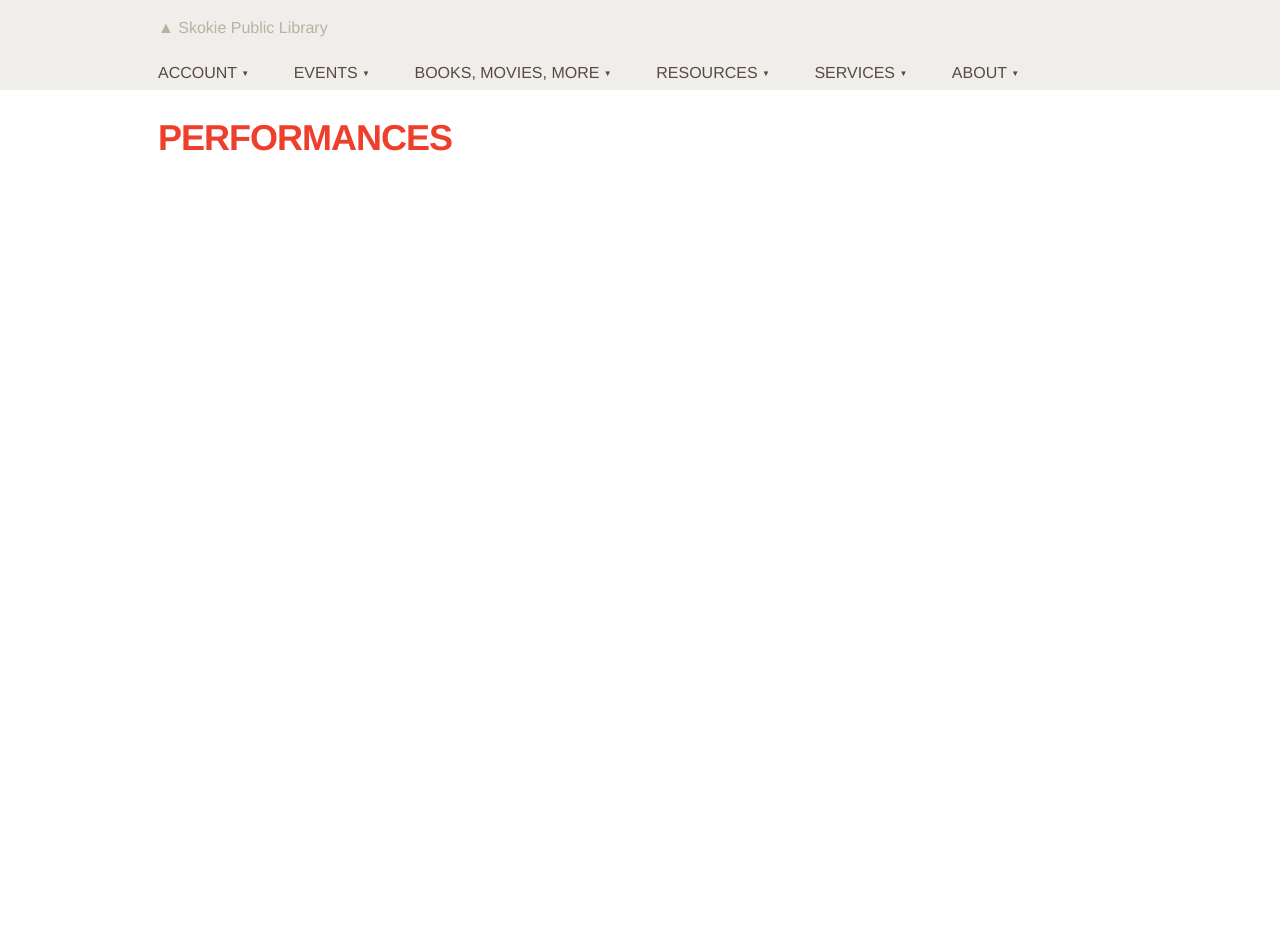
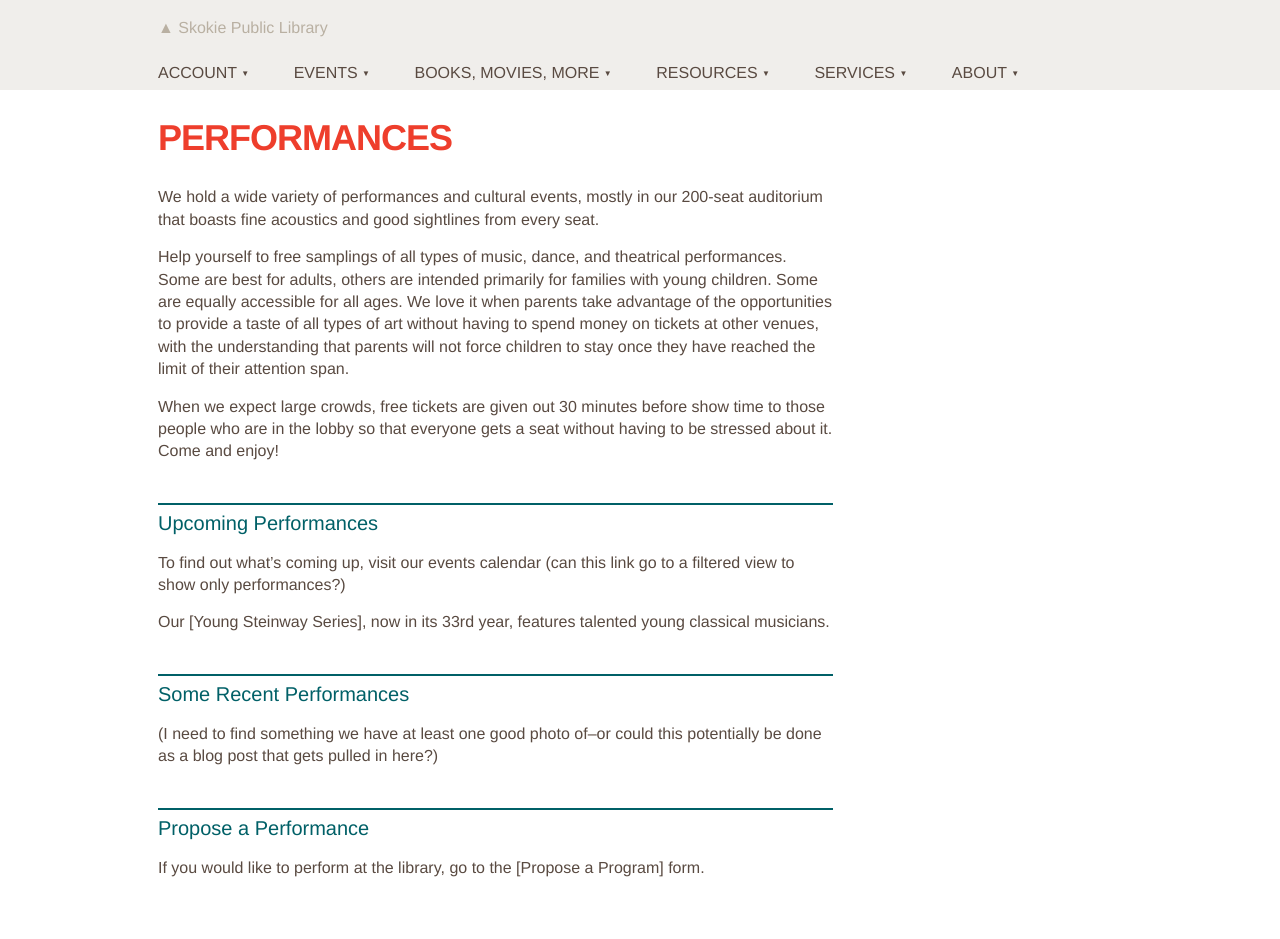
Before and after one commit to skokielibrary/spl-content, a Jekyll site: the page built from _content/christie/events--performances.markdown, in a window 1280 px wide. Built offline with Jekyll 4.4.1, drawn with Linux system fonts in a browser that asks for light colours; before the commit the page ends 900 px from its top, so only the background shows below that.

Commit message:
Updated events--performances.markdown

```diff
--- a/_content/christie/events--performances.markdown
+++ b/_content/christie/events--performances.markdown
@@ -1,4 +1,25 @@
 ---
 layout: page
 title: Performances
+published: true
 ---
+
+We hold a wide variety of performances and cultural events, mostly in our 200-seat auditorium that boasts fine acoustics and good sightlines from every seat.
+
+Help yourself to free samplings of all types of music, dance, and theatrical performances. Some are best for adults, others are intended primarily for families with young children. Some are equally accessible for all ages. We love it when parents take advantage of the opportunities to provide a taste of all types of art without having to spend money on tickets at other venues, with the understanding that parents will not force children to stay once they have reached the limit of their attention span.
+
+When we expect large crowds, free tickets are given out 30 minutes before show time to those people who are in the lobby so that everyone gets a seat without having to be stressed about it. Come and enjoy!
+
+##Upcoming Performances
+
+To find out what's coming up, visit our events calendar (can this link go to a filtered view to show only performances?)
+
+Our [Young Steinway Series], now in its 33rd year, features talented young classical musicians.
+
+##Some Recent Performances
+
+(I need to find something we have at least one good photo of--or could this potentially be done as a blog post that gets pulled in here?)
+
+##Propose a Performance
+
+If you would like to perform at the library, go to the [Propose a Program] form.
```
